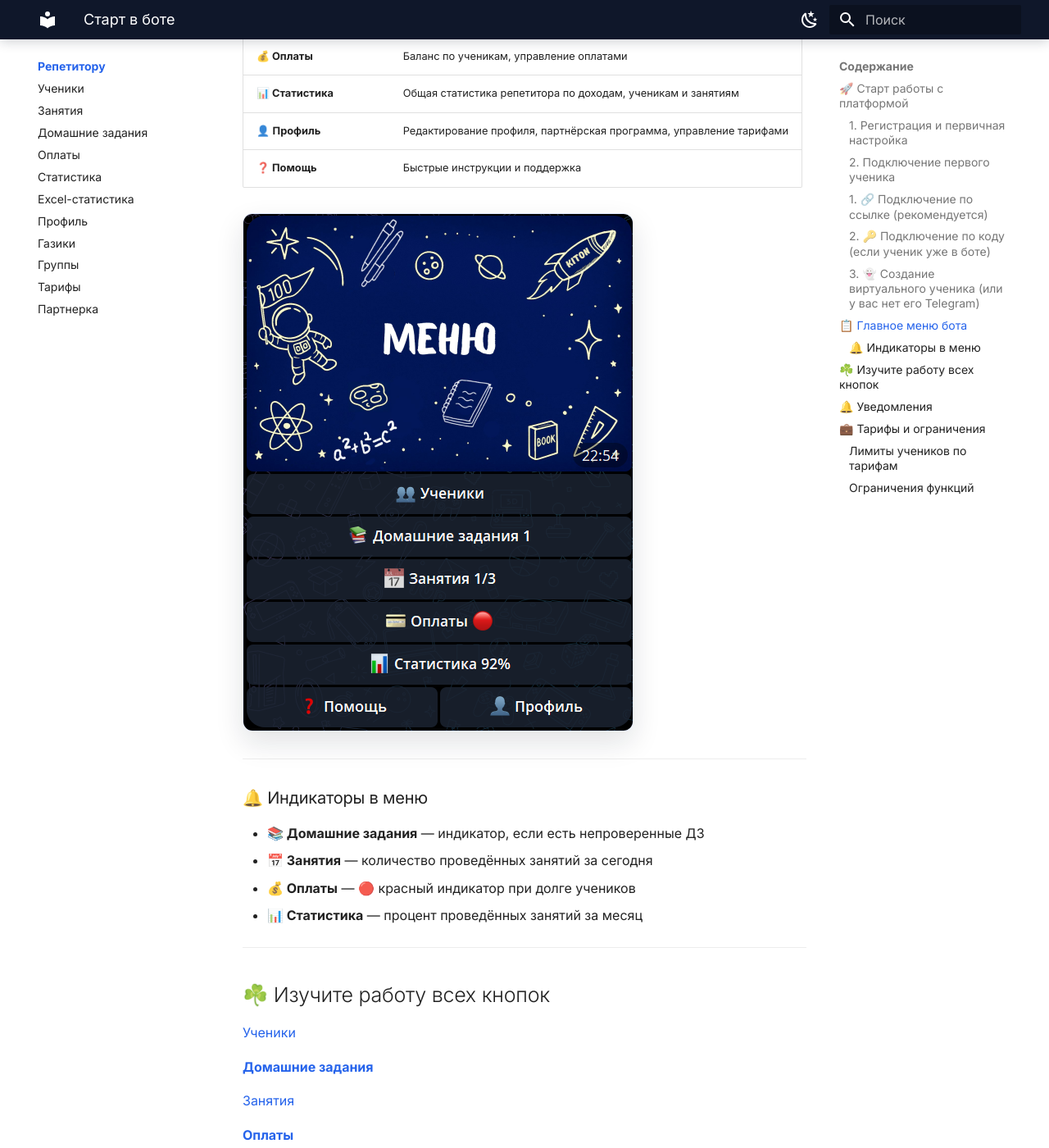
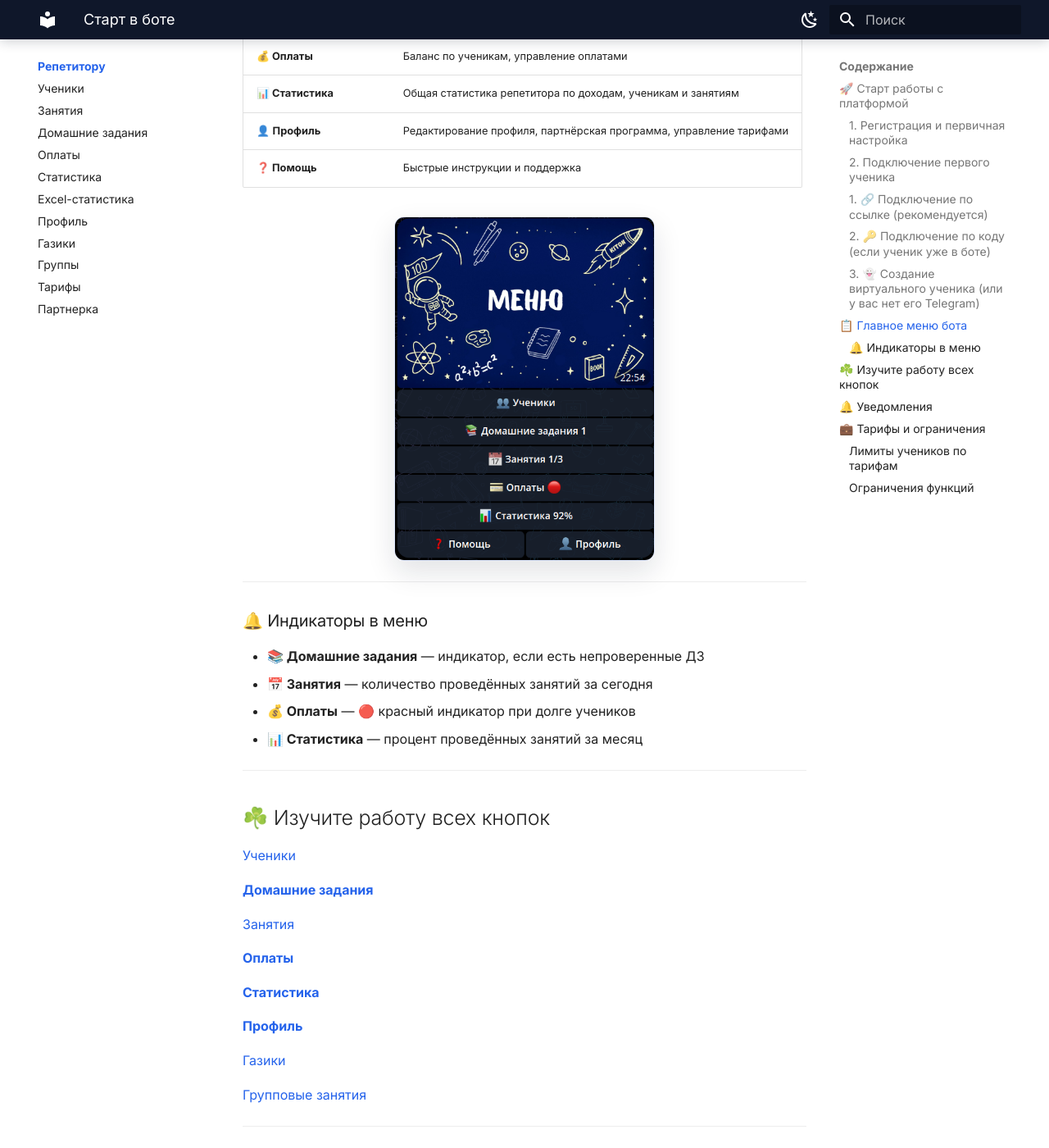
Before and after one commit to Skand21/kiton-guides, an MkDocs documentation site: the page built from docs/Tutor/README.md, in a window 1280 px wide and 1400 px high, scrolled down 2243 px. Shown: the whole window at 82% size. Built offline with MkDocs 1.6.1 and Material for MkDocs 9.7.7, drawn with Linux system fonts in a browser that asks for light colours.

Commit message:
Improve guide screenshot viewing

```diff
--- /dev/null
+++ b/docs/javascripts/image-links.js
@@ -0,0 +1,21 @@
+const enhanceKitonImages = () => {
+  document.querySelectorAll('.md-typeset img').forEach((image) => {
+    if (image.closest('a')) return;
+
+    const link = document.createElement('a');
+    link.href = image.currentSrc || image.src;
+    link.target = '_blank';
+    link.rel = 'noopener noreferrer';
+    link.className = 'kiton-image-link';
+    link.setAttribute('aria-label', 'Открыть скриншот крупно');
+
+    image.parentNode?.insertBefore(link, image);
+    link.appendChild(image);
+  });
+};
+
+if (window.document$?.subscribe) {
+  window.document$.subscribe(enhanceKitonImages);
+} else {
+  document.addEventListener('DOMContentLoaded', enhanceKitonImages);
+}
--- a/docs/stylesheets/extra.css
+++ b/docs/stylesheets/extra.css
@@ -88,9 +88,27 @@
 }
 
 .md-typeset img {
+  display: block;
+  width: auto;
+  max-width: min(100%, 760px);
+  max-height: 420px;
+  margin: 1rem auto;
+  object-fit: contain;
   border: 1px solid var(--kiton-card-border);
   border-radius: 12px;
   box-shadow: 0 14px 34px rgba(15, 23, 42, 0.12);
+}
+
+.md-typeset .kiton-image-link {
+  display: block;
+  width: fit-content;
+  max-width: 100%;
+  margin: 1rem auto;
+  cursor: zoom-in;
+}
+
+.md-typeset .kiton-image-link img {
+  margin: 0;
 }
 
 .md-typeset .admonition,
@@ -107,4 +125,8 @@
   .kiton-cards {
     grid-template-columns: 1fr;
   }
+
+  .md-typeset img {
+    max-height: 320px;
+  }
 }
--- a/mkdocs.yml
+++ b/mkdocs.yml
@@ -47,6 +47,9 @@
 
 extra_css:
   - stylesheets/extra.css
+
+extra_javascript:
+  - javascripts/image-links.js
 
 extra:
   generator: false
```
Also changed, not shown: docs/assets/images/web/tutor-schedule-desktop.jpg.
